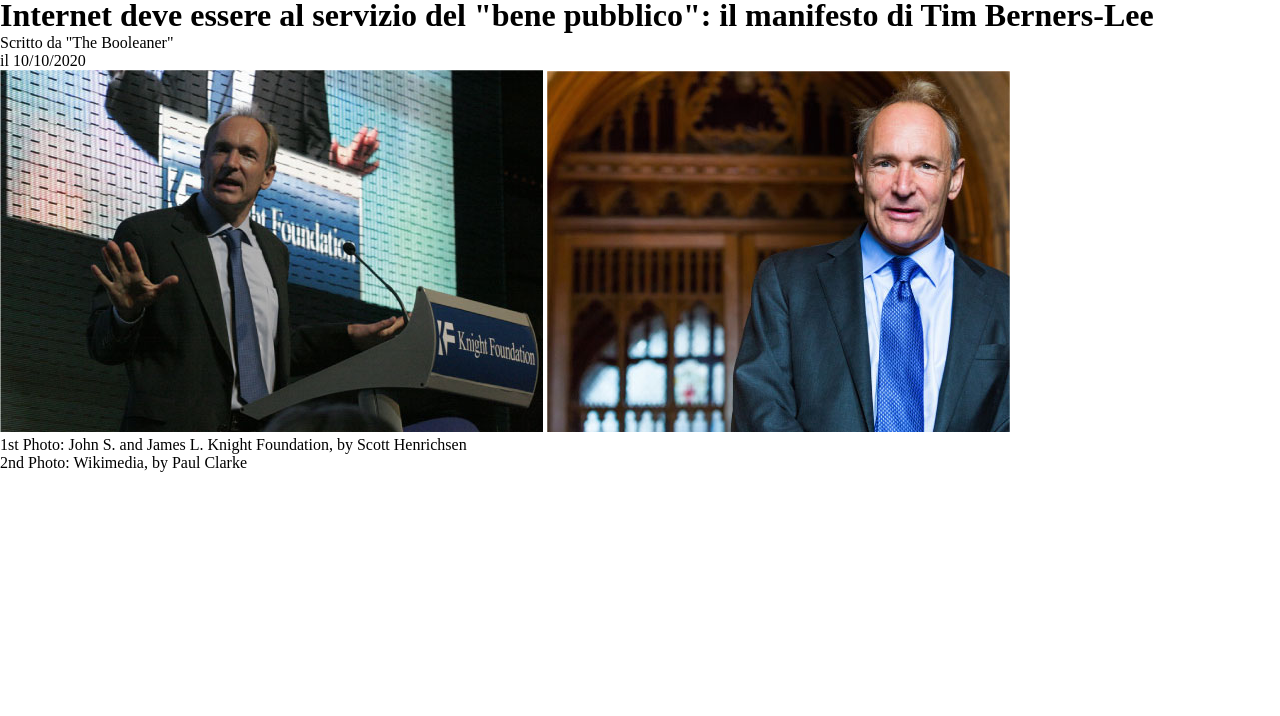
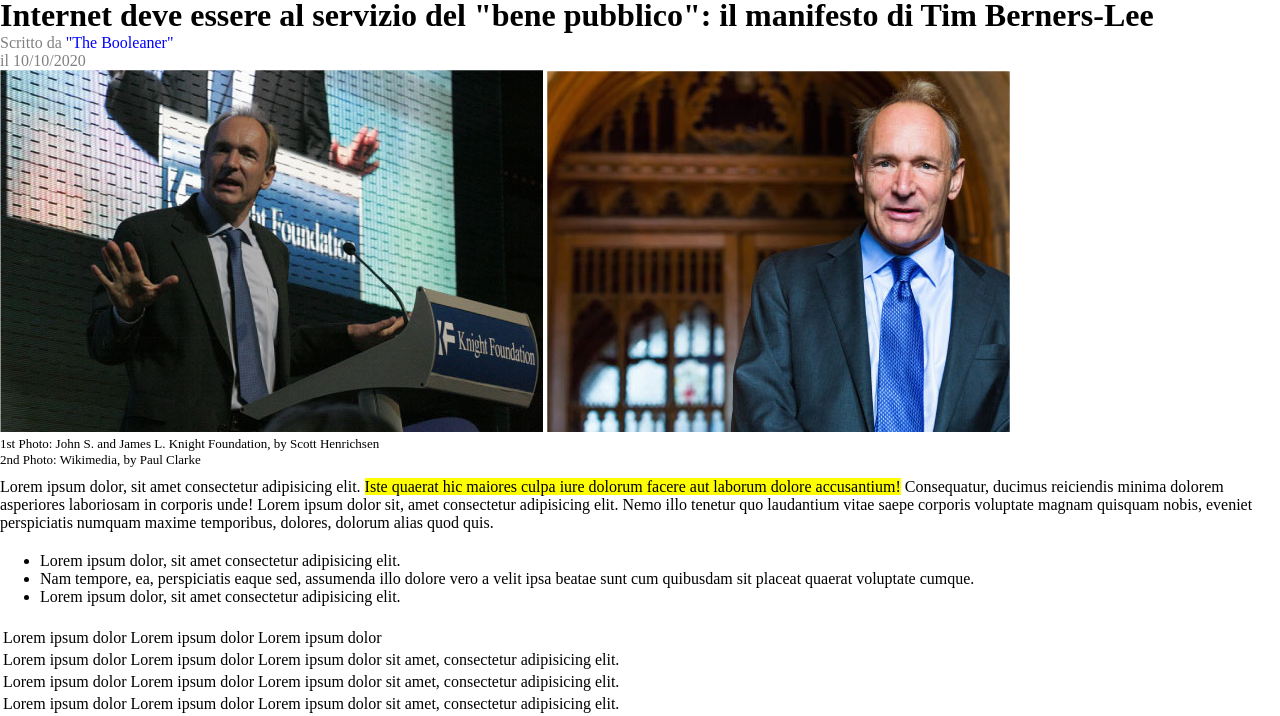
Before and after one commit to maricamola/html-css-booleaner, a plain HTML site: page index.html in a window 1280 px wide. Shown: the part 103-819 px from the top of the page. Drawn offline with Linux system fonts and the light colour scheme.

Commit message:
[3 commit]

```diff
--- a/css/style.css
+++ b/css/style.css
@@ -11,3 +11,31 @@ header{
   background-color: #4EA0FF;
   background-image:url(../img/pattern.png);
 }
+
+.sommario{
+  color:grey;
+}
+.booleaner{
+  color: blue;
+}
+
+.descrizionefoto{
+  font-size:small;
+}
+
+.lorem{
+  margin-top: 10px;
+}
+
+.listalorem {
+  margin-top: 20px;
+  margin-bottom: 20px;
+}
+
+.testoevidenziato {
+background-color: #FFFF00;
+}
+
+.table {
+  text-align: justify;
+}
--- a/index.html
+++ b/index.html
@@ -18,7 +18,7 @@
     <h1>Internet deve essere al servizio del "bene pubblico": il manifesto di Tim Berners-Lee</h1>
 
     <div class="sommario">
-      Scritto da "The Booleaner"
+      Scritto da <span class="booleaner">"The Booleaner"</span>
       <br>
       il 10/10/2020
     </div>
@@ -28,7 +28,52 @@
       <img src="img/tim-2.jpg" alt="Tim2">
     </div>
 
-    <div>1st Photo: John S. and James L. Knight Foundation, by Scott Henrichsen <br> 2nd Photo: Wikimedia, by Paul Clarke</div>
+    <div class="descrizionefoto">1st Photo: John S. and James L. Knight Foundation, by Scott Henrichsen <br> 2nd Photo: Wikimedia, by Paul Clarke</div>
+
+    <div class="lorem">
+      Lorem ipsum dolor, sit amet consectetur adipisicing elit. <span class="testoevidenziato"> Iste quaerat hic maiores culpa iure dolorum facere aut laborum dolore accusantium!</span> Consequatur, ducimus reiciendis minima dolorem asperiores laboriosam in corporis unde! Lorem ipsum dolor sit, amet consectetur adipisicing elit. Nemo illo tenetur quo laudantium vitae saepe corporis voluptate magnam quisquam nobis, eveniet perspiciatis numquam maxime temporibus, dolores, dolorum alias quod quis.
+
+      <div class="listalorem">
+      <ul>
+        <li>Lorem ipsum dolor, sit amet consectetur adipisicing elit.</li>
+        <li>Nam tempore, ea, perspiciatis eaque sed, assumenda illo dolore vero a velit ipsa beatae sunt cum quibusdam sit placeat quaerat voluptate cumque.</li>
+        <li>Lorem ipsum dolor, sit amet consectetur adipisicing elit.</li>
+      </ul>
+    </div>
+
+    </div>
+
+    <!-- tabella-->
+    <table>
+      <thead>
+        <tr>
+          <td>Lorem ipsum dolor</td>
+          <td>Lorem ipsum dolor</td>
+          <td>Lorem ipsum dolor</td>
+        </tr>
+      </thead>
+
+      <tbody>
+        <tr>
+          <td>Lorem ipsum dolor</td>
+          <td>Lorem ipsum dolor</td>
+          <td>Lorem ipsum dolor sit amet, consectetur adipisicing elit.</td>
+        </tr>
+
+        <tr>
+          <td>Lorem ipsum dolor</td>
+          <td>Lorem ipsum dolor</td>
+          <td>Lorem ipsum dolor sit amet, consectetur adipisicing elit.</td>
+        </tr>
+
+        <tr>
+          <td>Lorem ipsum dolor</td>
+          <td>Lorem ipsum dolor</td>
+          <td>Lorem ipsum dolor sit amet, consectetur adipisicing elit.</td>
+        </tr>
+      </tbody>
+    </table>
+
 
   </main>
 
```
